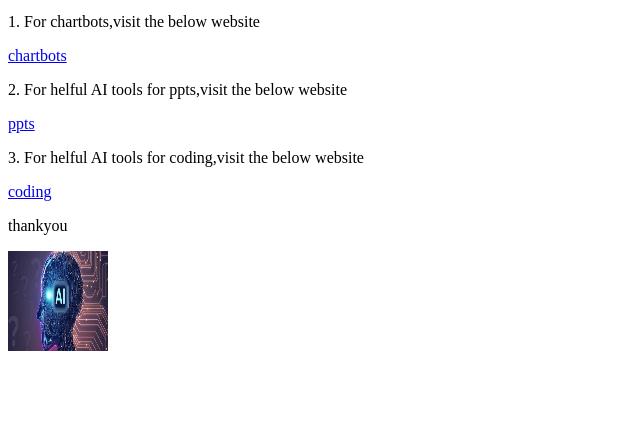
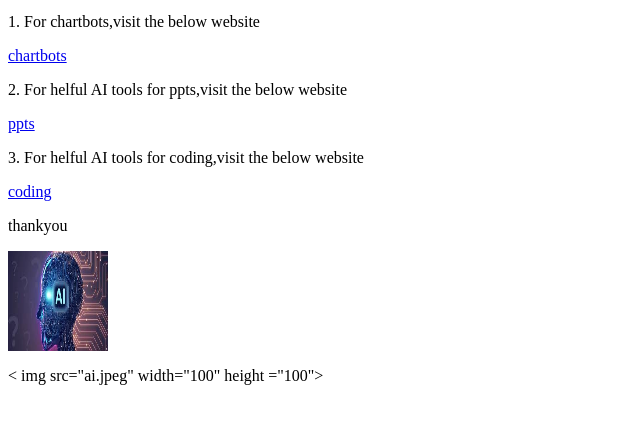
Before and after one commit to rajesh-5757/AI-tools, a plain HTML site: page index.html in a window 1280 px wide. Shown: the part 87-510 px from the top of the page, without its empty margins (0-640 px from the left). Drawn offline with Linux system fonts and the light colour scheme.

Commit message:
index.html

```diff
--- a/index.html
+++ b/index.html
@@ -8,6 +8,7 @@
 <p><a href="https://rajesh-5757.github.io/coding/">coding</a></p>
 <p> thankyou </p>
 <p><img src="ai.jpeg" width="100" height ="100" >
+<p> < img src="ai.jpeg" width="100" height ="100">
 
 
 
```
